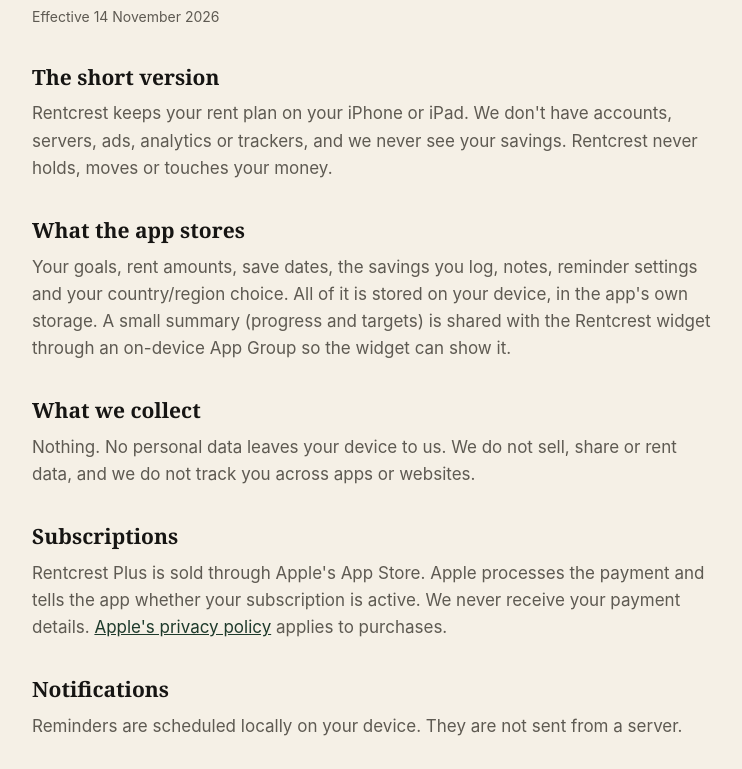
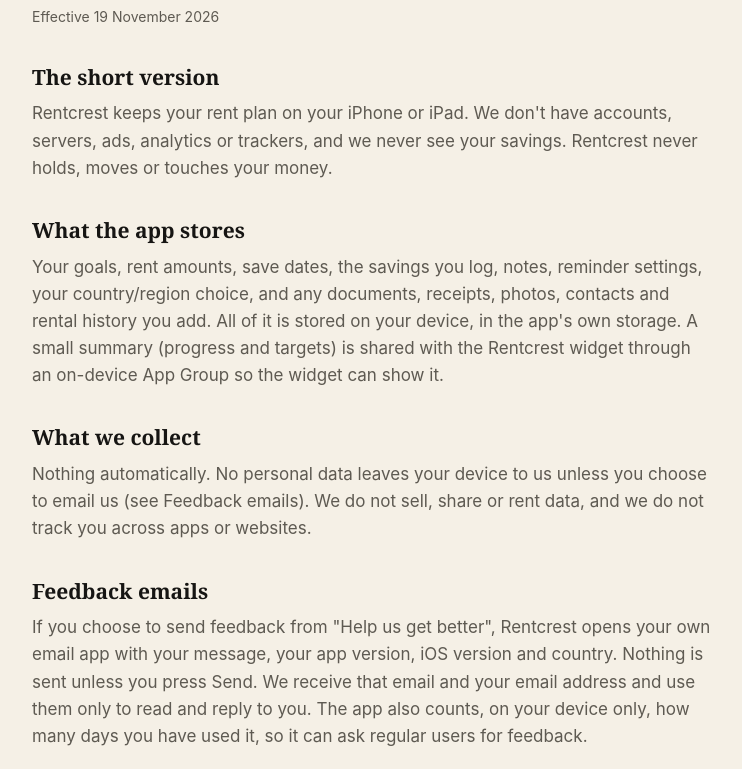
Before and after one commit to ilekep/rentcrest-site, a plain HTML site: page privacy/index.html in a window 1280 px wide. Shown: the part 100-869 px from the top of the page, without its empty margins (268-1010 px from the left). Drawn offline with Linux system fonts and the light colour scheme.

Commit message:
Privacy policy: feedback emails, update check, documents
Co-Authored-By: Claude Opus 5.5 <noreply@anthropic.com>

```diff
--- a/privacy/index.html
+++ b/privacy/index.html
@@ -18,16 +18,22 @@
 <body>
 <main>
   <h1>Rentcrest Privacy Policy</h1>
-  <p class="date">Effective 14 November 2026</p>
+  <p class="date">Effective 19 November 2026</p>
 
   <h2>The short version</h2>
   <p>Rentcrest keeps your rent plan on your iPhone or iPad. We don't have accounts, servers, ads, analytics or trackers, and we never see your savings. Rentcrest never holds, moves or touches your money.</p>
 
   <h2>What the app stores</h2>
-  <p>Your goals, rent amounts, save dates, the savings you log, notes, reminder settings and your country/region choice. All of it is stored on your device, in the app's own storage. A small summary (progress and targets) is shared with the Rentcrest widget through an on-device App Group so the widget can show it.</p>
+  <p>Your goals, rent amounts, save dates, the savings you log, notes, reminder settings, your country/region choice, and any documents, receipts, photos, contacts and rental history you add. All of it is stored on your device, in the app's own storage. A small summary (progress and targets) is shared with the Rentcrest widget through an on-device App Group so the widget can show it.</p>
 
   <h2>What we collect</h2>
-  <p>Nothing. No personal data leaves your device to us. We do not sell, share or rent data, and we do not track you across apps or websites.</p>
+  <p>Nothing automatically. No personal data leaves your device to us unless you choose to email us (see Feedback emails). We do not sell, share or rent data, and we do not track you across apps or websites.</p>
+
+  <h2>Feedback emails</h2>
+  <p>If you choose to send feedback from &quot;Help us get better&quot;, Rentcrest opens your own email app with your message, your app version, iOS version and country. Nothing is sent unless you press Send. We receive that email and your email address and use them only to read and reply to you. The app also counts, on your device only, how many days you have used it, so it can ask regular users for feedback.</p>
+
+  <h2>Update check</h2>
+  <p>About once a day the app asks Apple's public App Store lookup whether a newer version of Rentcrest is available. Only the app's identifier and your store country are sent, to Apple. Nothing about you or your savings is included.</p>
 
   <h2>Subscriptions</h2>
   <p>Rentcrest Plus is sold through Apple's App Store. Apple processes the payment and tells the app whether your subscription is active. We never receive your payment details. <a href="https://www.apple.com/legal/privacy/">Apple's privacy policy</a> applies to purchases.</p>
```
